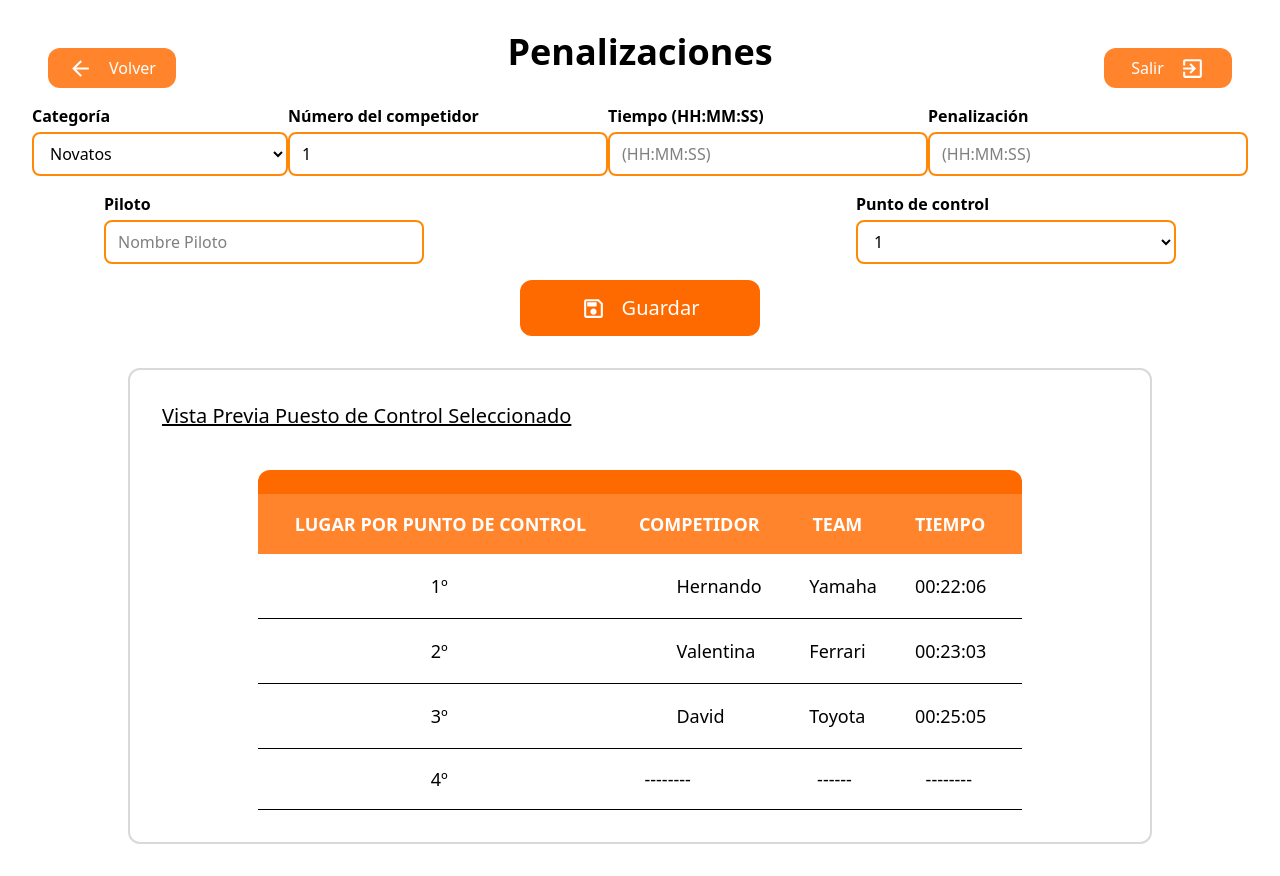
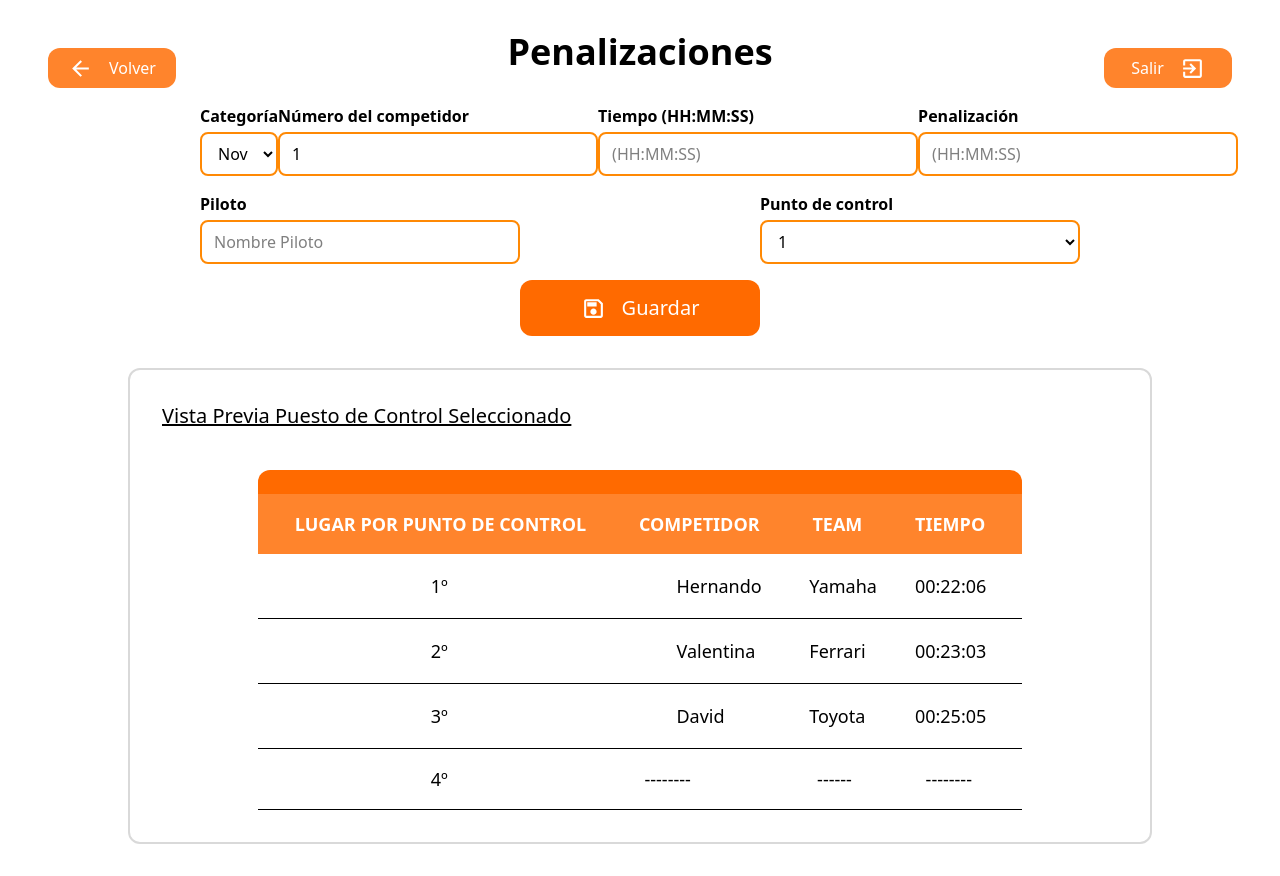
Before and after one commit to ValentinaCadena/GPX-Front, a Next.js app: page /penalty in a window 1280 px wide. Built offline with nearby package versions, Linux system fonts and the light colour scheme; some icons are missing.

Commit message:
Update penaltyTop.tsx

```diff
--- a/src/components/molecules/penaltyTop.tsx
+++ b/src/components/molecules/penaltyTop.tsx
@@ -33,13 +33,13 @@ const PenaltyTop = () => {
       };
     return (
         <div className="relative flex flex-col gap-4 justify-center items-stretch">
-            <div className="flex justify-evenly w-full">
+            <div className="flex justify-between px-42 w-full">
                 <Select label="Categoría" name="categoria" onChange={handleChange} options={["Novatos", "4x4's", "300", "Heavy", "Maxitrail", "PRO", "UTV", "ATV", "300 Expertos", "Turismo"]}></Select>
                 <Input label="Número del competidor" value={formData.numeroCompetidor} name="numeroCompetidor" onChange={handleChange} placeholder="35"></Input>
                 <Input label="Tiempo (HH:MM:SS)" value={formData.tiempo} name="tiempo" onChange={handleChange} placeholder="(HH:MM:SS)"></Input>
                 <Input label="Penalización" value={formData.penalizacion} name="penalizacion" onChange={handleChange} placeholder="(HH:MM:SS)"></Input>
             </div>
-            <div className="flex justify-between mx-18">
+            <div className="flex justify-between px-42">
                 <Input label="Piloto" value={formData.piloto} name="piloto" onChange={handleChange} placeholder="Nombre Piloto"></Input>
                 <Select label="Punto de control" name="puntoControl"  onChange={handleChange} options={["1", "2", "3", "4", "5", "6"]} />
             </div>
```
